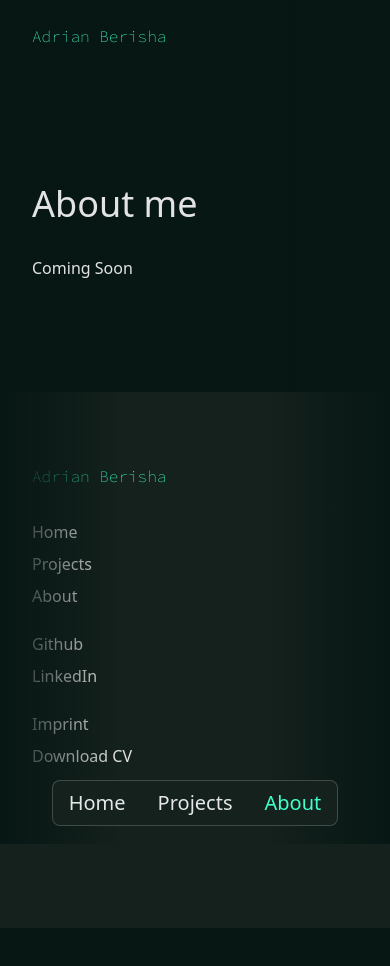
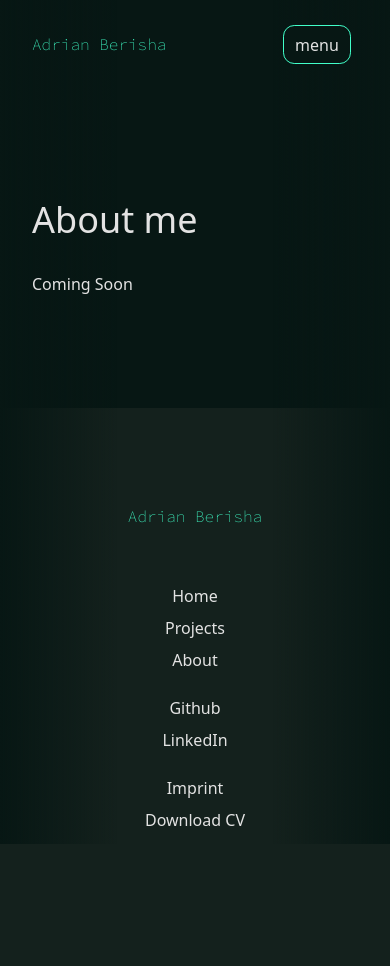
Before and after one commit to berisha-ad/portfolioReact, a React (Vite) app: page /about in a window 390 px wide. Shown: the top 966 px of the page. Before the commit the page ends 928 px from the top, so only its background shows below. Built offline with nearby package versions, Linux system fonts and the light colour scheme.

Commit message:
changed navbar

```diff
--- a/src/components/shared/Footer.jsx
+++ b/src/components/shared/Footer.jsx
@@ -7,7 +7,7 @@ const Footer = () => {
   return (
     <footer className="pt-16 pb-40 bg-secondary">
       <Container>
-        <div className="relative flex lg:flex-row flex-col justify-between items-start">
+        <div className="relative flex lg:flex-row flex-col justify-between lg:items-start items-center lg:text-left text-center">
           <Link className="logo py-2 lg:mb-0 mb-6" to="/">
             Adrian Berisha
           </Link>
--- a/src/components/shared/Navbar.jsx
+++ b/src/components/shared/Navbar.jsx
@@ -1,29 +1,48 @@
+import { useState } from "react";
 import { NavLink, Link } from "react-router-dom";
 import Container from "./Container";
+import "./navbar.css";
+import hacker from "../../assets/hacker.svg";
 
-const NavItem = ({ children, to }) => {
+const NavItem = ({ children, to, onClick }) => {
   return (
-    <NavLink
-      className="font-extralight lg:text-md text-xl text-gray-200 py-2 px-4 hover:bg-emerald-900 rounded-lg transition-colors ease-in"
-      to={to}
-    >
+    <NavLink onClick={onClick} className="navlink" to={to}>
       {children}
     </NavLink>
   );
 };
 
 const Navbar = () => {
+  const [menuState, setMenuState] = useState(false);
+
   return (
-    <header className="relative z-20 py-4">
-      <Container className="flex-row justify-between">
+    <header className="navbar">
+      <Container className="flex-row justify-between items-center">
         <Link className="logo py-2" to="/">
           Adrian Berisha
         </Link>
-        <div className="lg:static fixed w-full left-0 lg:block lg:w-max flex justify-center top-195">
-          <nav className="flex flex-row rounded-lg border bg-secondary">
-            <NavItem to="/">Home</NavItem>
-            <NavItem to="/projects">Projects</NavItem>
-            <NavItem to="/about">About</NavItem>
+        <div className="menu-wrapper">
+          <button onClick={() => setMenuState(!menuState)} className="menubtn">
+            {menuState ? "close" : "menu"}
+          </button>
+          <nav className={menuState ? `menu open` : `menu`}>
+            <NavItem onClick={() => setMenuState(false)} to="/">
+              Home
+            </NavItem>
+            <NavItem onClick={() => setMenuState(false)} to="/projects">
+              Projects
+            </NavItem>
+            <NavItem onClick={() => setMenuState(false)} to="/about">
+              About
+            </NavItem>
+            <div className="flex gap-4">
+              <div className="navlink small w-full">
+                <a href="mailto:adrianberisha0@gmail.com">Contact</a>
+              </div>
+              <div className="navlink small">
+                <img src={hacker} width="60px" alt="programmer icon" />
+              </div>
+            </div>
           </nav>
         </div>
       </Container>
--- /dev/null
+++ b/src/components/shared/navbar.css
@@ -0,0 +1,90 @@
+.active {
+  color: var(--accent-color);
+  background: linear-gradient(to bottom, #1c2f29, transparent);
+}
+
+.navbar {
+  position: relative;
+  z-index: 10;
+}
+
+.navlink {
+  padding-block: 1rem;
+  padding-inline: 1.3rem;
+  transition: all 300ms ease;
+}
+
+.menubtn {
+  display: none;
+  border: 1px solid var(--accent-color);
+  padding-block: 0.4rem;
+  padding-inline: 0.7rem;
+  border-radius: 0.7rem;
+  position: fixed;
+  background-color: var(--primary-color);
+}
+
+.navlink:hover {
+  background: linear-gradient(to bottom, #1c2f29, transparent);
+}
+
+.menu {
+  display: flex;
+  width: max-content;
+}
+
+@media (max-width: 750px) {
+  .menu {
+    flex-direction: column;
+    position: fixed;
+    z-index: 100;
+    top: 0;
+    left: 0;
+    transform: translateX(-100%);
+    height: 100vh;
+    width: 100vw;
+    background-color: var(--secondary-color);
+    gap: 1rem;
+    padding: 2rem;
+    justify-content: center;
+    transition: all 200ms ease;
+  }
+
+  .menu.open {
+    transform: translateX(0);
+  }
+
+  .menubtn {
+    display: block;
+    position: fixed;
+    z-index: 101;
+    right: 10%;
+    top: 3%;
+  }
+
+  .active {
+    color: var(--accent-color);
+    background: none;
+  }
+
+  .navlink {
+    padding: 3rem;
+    border: 0.01rem solid #ffffff40;
+    border-radius: 1rem;
+    font-size: 1.6rem;
+  }
+
+  .logo {
+    padding-block: 2rem;
+  }
+
+  .navbar {
+    z-index: 100;
+  }
+
+  .navlink.small {
+    padding: 2rem;
+    font-size: 1.3rem;
+    background-color: #1c2f29;
+  }
+}
--- a/src/index.css
+++ b/src/index.css
@@ -81,10 +81,6 @@ body {
   background: linear-gradient(to left, #071714, transparent);
   pointer-events: none;
   z-index: 5;
-}
-
-.active {
-  color: var(--accent-color);
 }
 
 .emphasized {
```
Also changed, not shown: src/assets/hacker.svg (added).
